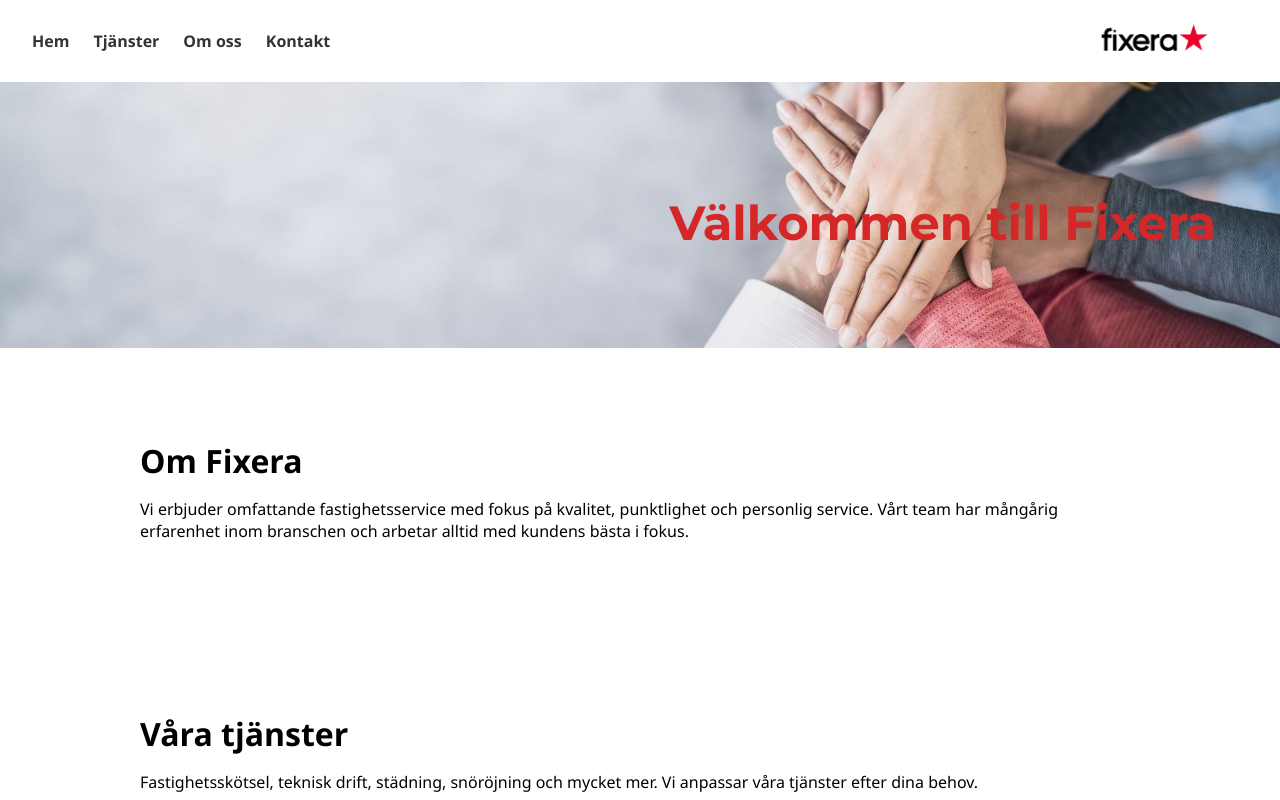
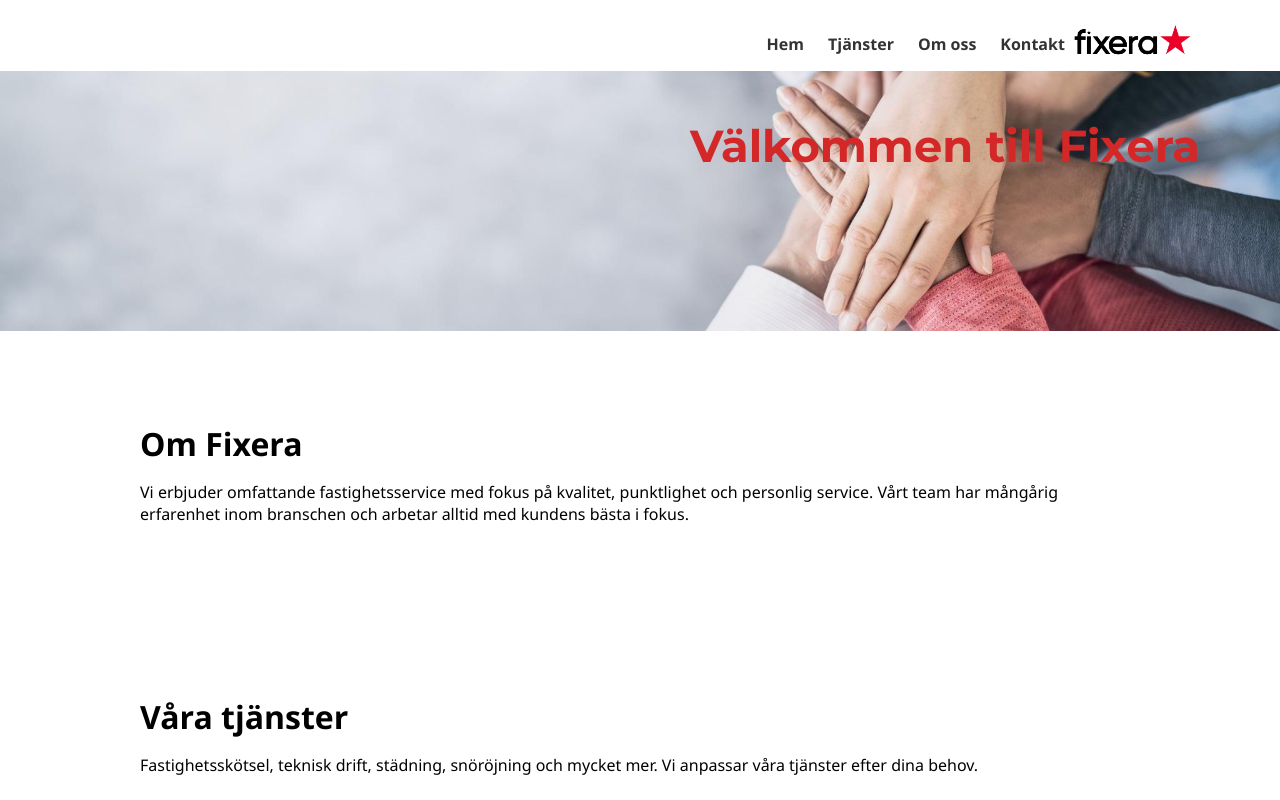
Before and after one commit to vagsthlm/fixera-hemsida, a plain HTML site: page index.html in a window 1280 px wide. Shown: the top 800 px of the page. Drawn offline with Linux system fonts and the light colour scheme.

Commit message:
Add files via upload

```diff
--- a/index.html
+++ b/index.html
@@ -13,14 +13,14 @@
     }
     header {
       display: flex;
-      justify-content: space-between;
+      justify-content: flex-end;
       align-items: center;
-      padding: 1rem 2rem;
+      padding: 1rem 3rem 0 3rem;
       background-color: #fff;
       box-shadow: 0 2px 4px rgba(0,0,0,0.1);
     }
     header img {
-      height: 50px;
+      height: 55px;
       margin-right: 2rem;
     }
     nav ul {
@@ -37,11 +37,13 @@
     }
     .hero {
       background: url('fixera_hero_scaled.jpg') center/cover no-repeat;
-      padding: 6rem 2rem 4rem 2rem;
-      text-align: right;
+      padding: 2rem 3rem 8rem 3rem;
+      display: flex;
+      flex-direction: column;
+      align-items: flex-end;
     }
     .hero h1 {
-      font-size: 3rem;
+      font-size: 2.8rem;
       margin-top: 1rem;
       margin-right: 2rem;
       color: #d42828;
```
